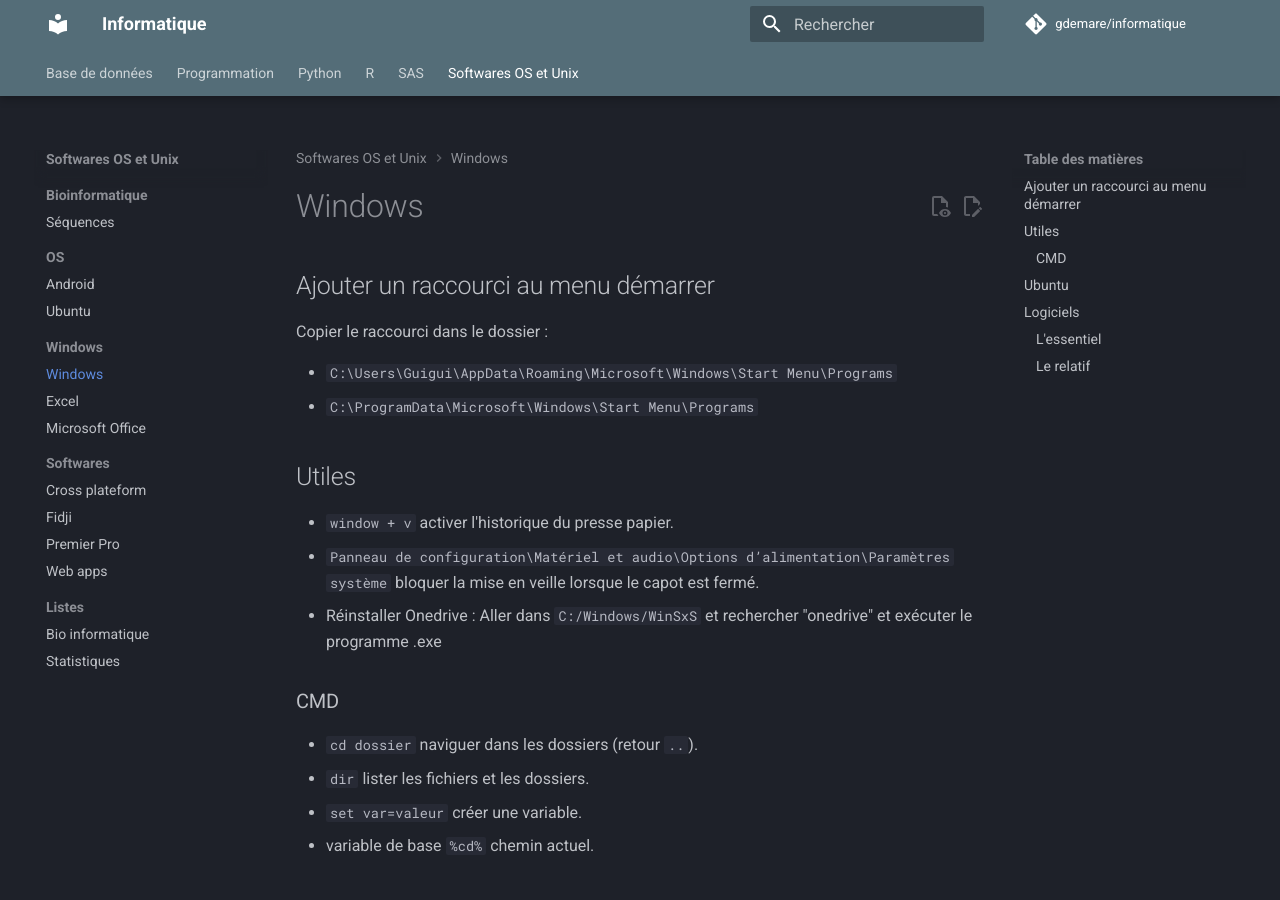
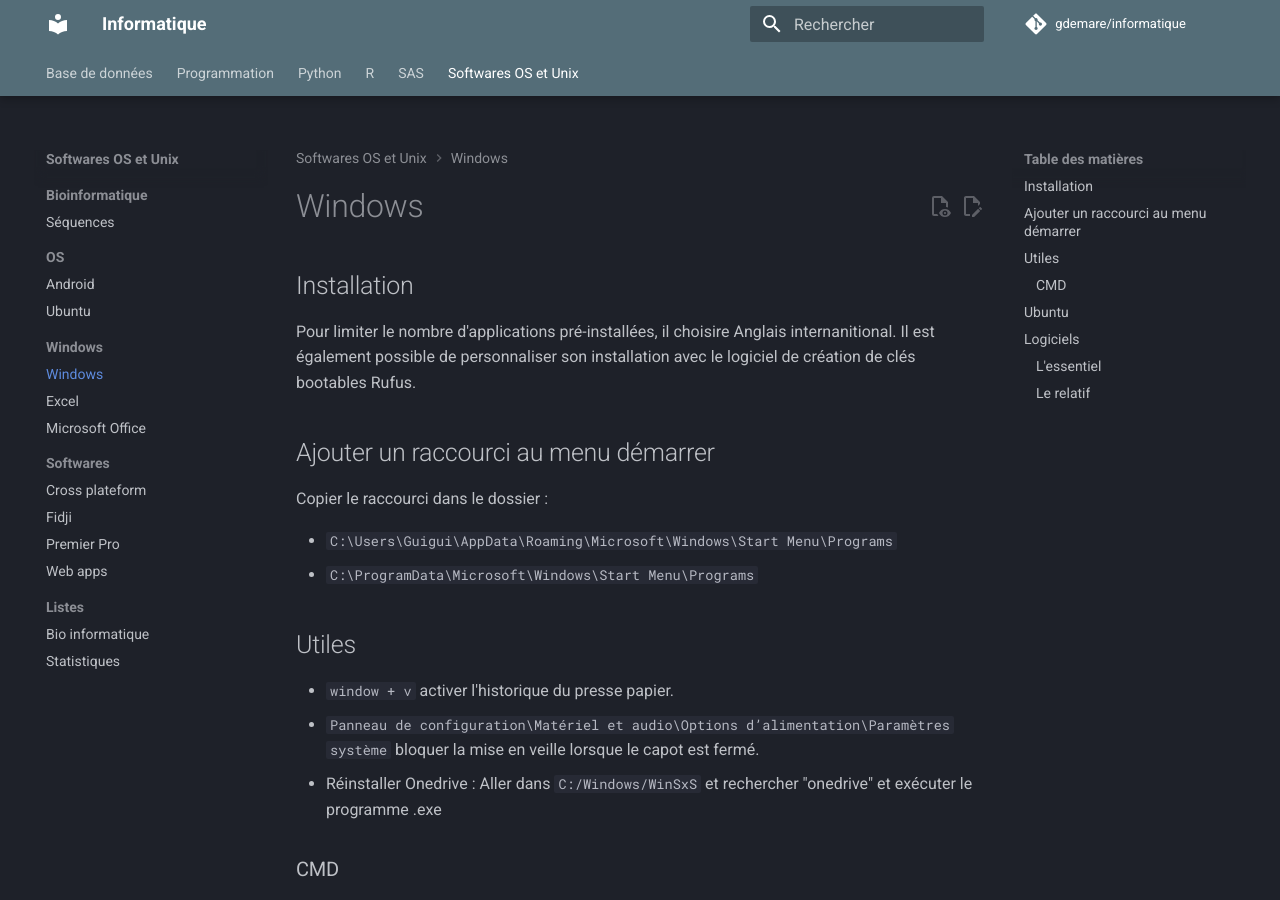
Before and after one commit to gdemare/Informatique, an MkDocs documentation site: the page built from docs/sofwares-os-unix/os/windows.md, in a window 1280 px wide and 900 px high. Built offline with MkDocs 1.6.1 and Material for MkDocs 9.7.7, drawn with Linux system fonts in a browser that asks for light colours; comment, search, counter and statistics services are not loaded.

Commit message:
Update windows.md

```diff
--- a/docs/sofwares-os-unix/os/windows.md
+++ b/docs/sofwares-os-unix/os/windows.md
@@ -1,3 +1,8 @@
+## Installation
+
+Pour limiter le nombre d'applications pré-installées, il choisire Anglais internanitional. Il est également possible de personnaliser son installation avec le logiciel
+de création de clés bootables Rufus.
+
 ## Ajouter un raccourci au menu démarrer
 
 Copier le raccourci dans le dossier :
```
